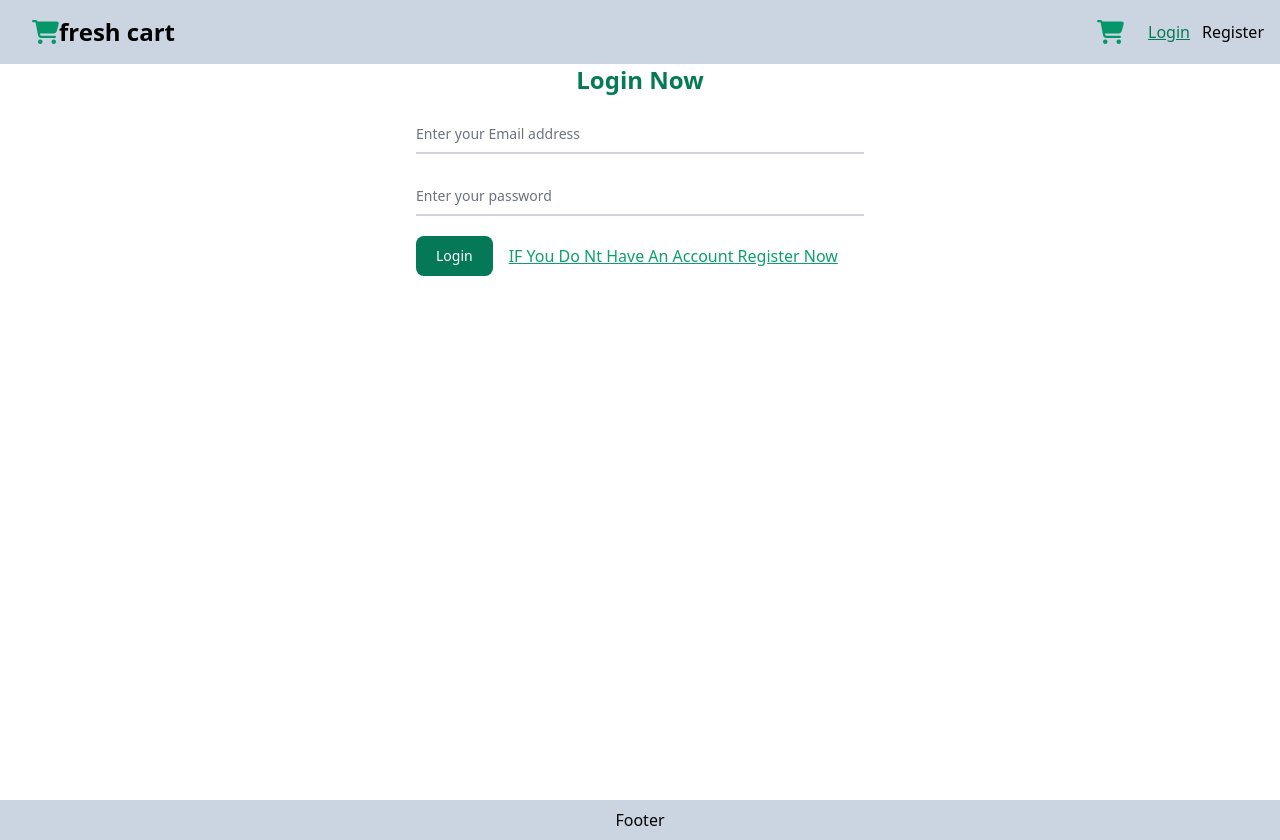
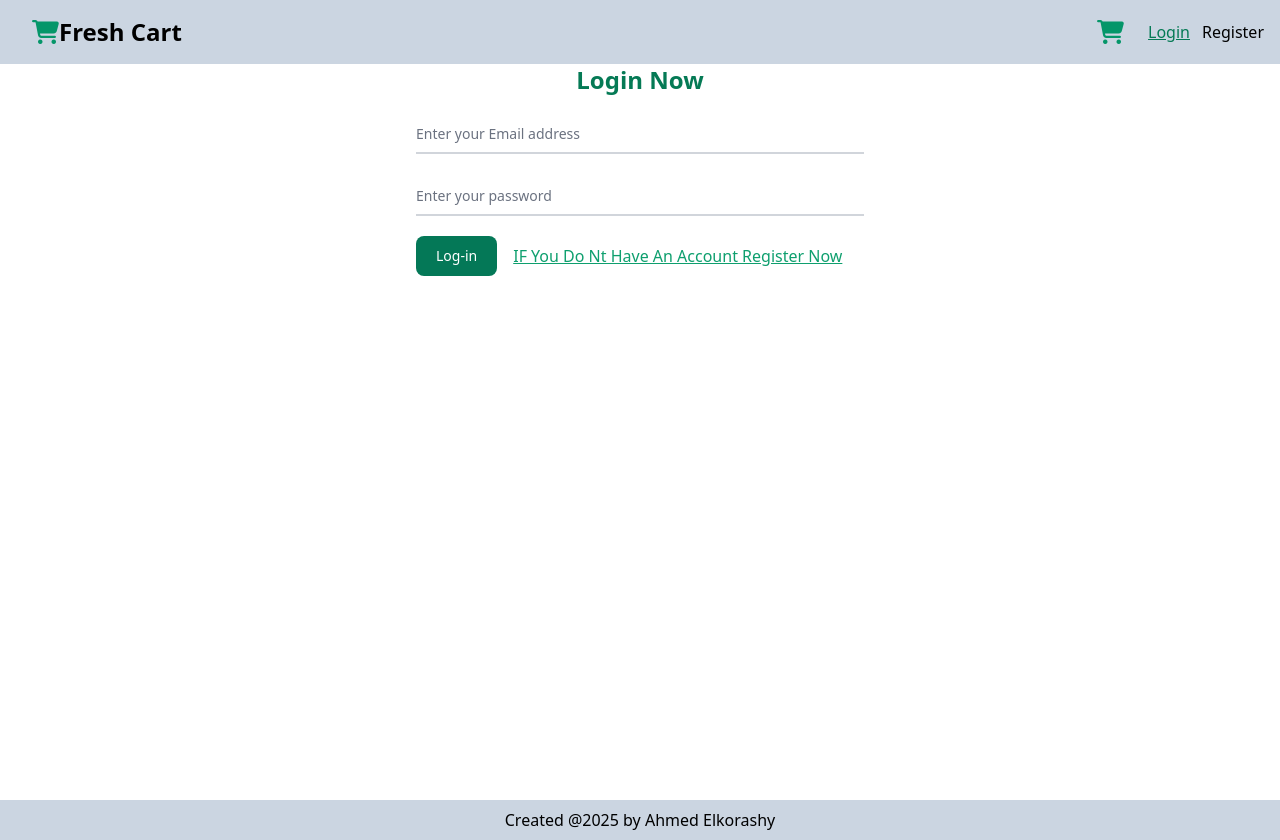
Before and after one commit to AhmedElkorashy/Fresh-Cart, a React (Vite) app: page /#/login in a window 1280 px wide. Built offline with nearby package versions, Linux system fonts and the light colour scheme.

Commit message:
First commit

```diff
--- a/src/components/Footer/Footer.jsx
+++ b/src/components/Footer/Footer.jsx
@@ -4,7 +4,7 @@ import style from "./Footer.module.css";
 export default function Footer() {
   return (
     <>
-      <nav className=" border-gray-200 py-2  bg-slate-300">Footer</nav>
+      <nav className=" border-gray-200 py-2  bg-slate-300">Created @2025 by Ahmed Elkorashy </nav>
     </>
   );
 }
--- a/src/components/Login/Login.jsx
+++ b/src/components/Login/Login.jsx
@@ -156,7 +156,7 @@ export default function Register() {
             type="submit"
             className="text-white text-left block bg-emerald-700 hover:bg-emerald-800 focus:ring-4 focus:outline-none focus:ring-emerald-300 font-medium rounded-lg text-sm w-full sm:w-auto px-5 py-2.5 "
           >
-            {loading ? <i className="fas fa-spinner fa-spin"></i> : "Login"}
+            {loading ? <i className="fas fa-spinner fa-spin"></i> : "Log-in"}
           </button>
           <Link to="/register">
             <span className="capitalize text-green-500 underline">
--- a/src/components/Navbar/Navbar.jsx
+++ b/src/components/Navbar/Navbar.jsx
@@ -1,4 +1,4 @@
-import React, { useContext, useEffect, useState } from "react";
+import  { useContext, useEffect, useState } from "react";
 import { Link, NavLink, useNavigate } from "react-router-dom";
 import { UserContext } from "./../../Context/UserContext";
 import { WishListContext } from "../../Context/WishListContext";
@@ -36,8 +36,8 @@ export default function Navbar() {
             className="flex mr-2 items-center space-x-3 rtl:space-x-reverse"
           >
             <div className="flex font-bold text-2xl md:me-2 items-center justify-center">
-              <i className="fa-solid fa-cart-shopping nav-icon text-emerald-600" />
-              <span className="h3 font-bold hidden sm:block">fresh cart</span>
+              <i className="fa-solid fa-cart-shopping nav-icon text-emerald-600 " />
+              <span className="h3 font-bold ">Fresh Cart</span>
             </div>
           </Link>
           {userLogin !== null && (
```
